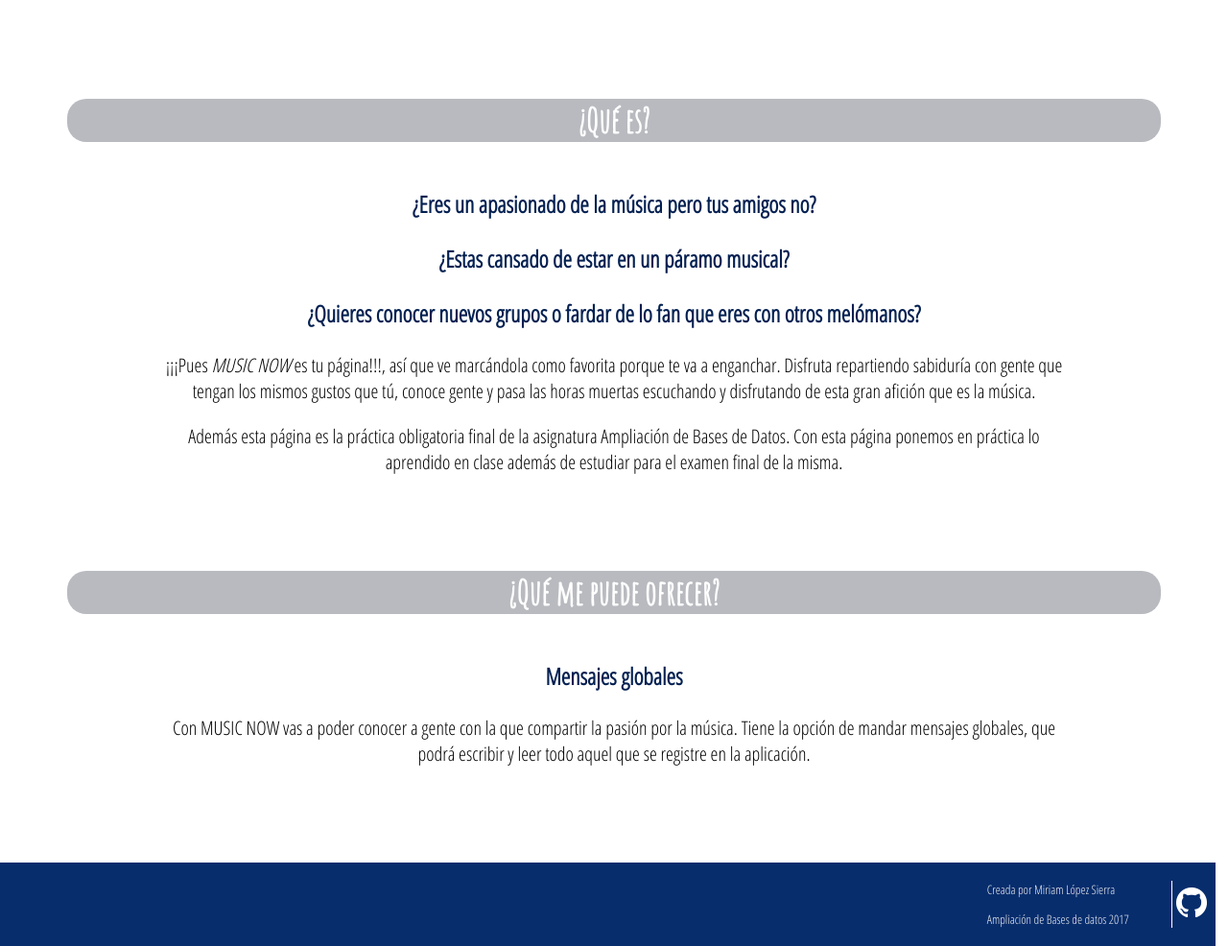
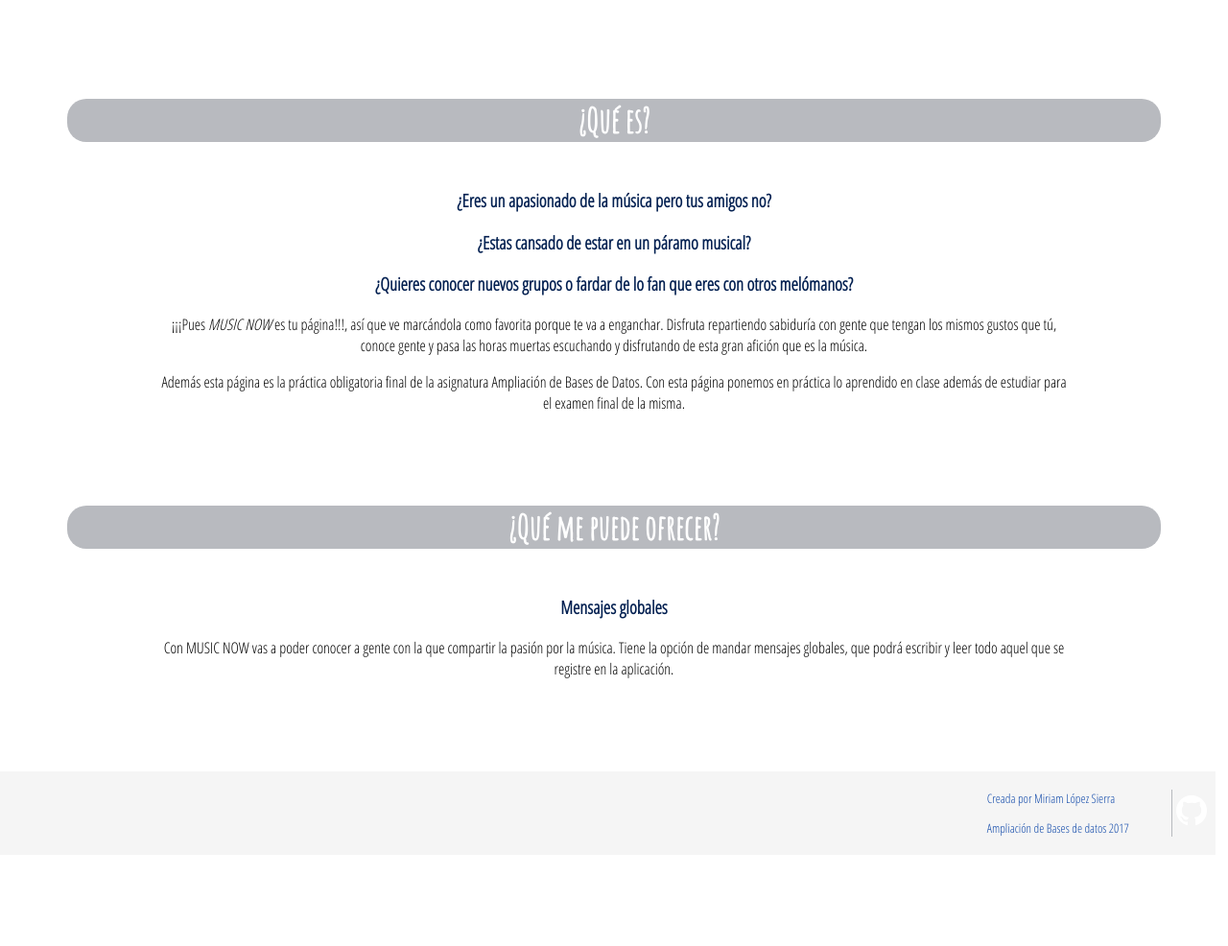
Before and after one commit to Mirilopsi/ABD, a PHP site: page / in a window 1280 px wide. Shown: the part 335-1321 px from the top of the page at 96% size. After the commit the page ends 1207 px from the top, so only its background shows below. Run offline with PHP 8.4, Linux system fonts and the light colour scheme; some web fonts are replaced.

Commit message:
arreglado errores menores apariencia

```diff
--- a/Styles/footer.css
+++ b/Styles/footer.css
@@ -1,9 +1,9 @@
 footer {
-    background-color: #072D6D;
-    color: whitesmoke;
+    color: #0F48A9;
     align-content: rigth;
     position: absolute;
     width: 99vw;
+    background-color: whitesmoke;
 }
 
 footer table {
@@ -18,7 +18,7 @@ footer tr {
 footer ul {
     list-style: none;
     padding: 0 12px;
-    border-right: 1px solid white;
+    border-right: 1px solid #B8BABF;
 }
 
 footer p {
--- a/Styles/main.css
+++ b/Styles/main.css
@@ -15,7 +15,6 @@ h1 {
 p,
 h3 {
     font-family: 'Open Sans Condensed', sans-serif;
-    font-size: 20px;
 }
 
 li {
@@ -28,7 +27,6 @@ h2 {
 }
 
 h3 {
-    font-size: 24px;
     font-weight: bold;
     color: #032051;
 }
@@ -40,7 +38,7 @@ h5 {
     font-family: 'Amatic SC', cursive;
 }
 
-strong {
-    color: #032051;
-    font-style: italic;
+a {
+    text-decoration: none;
+    color: whitesmoke;
 }
--- a/Styles/nav.css
+++ b/Styles/nav.css
@@ -37,16 +37,13 @@
     transition: font-size 0.3s;
     cursor: pointer;
     position: relative;
+    z-index: 3;
     min-width: 60px;
 }
 
 .botonesMenu .opcion:hover {
     background-color: #C6C6C6;
     font-size: 28px;
-}
-
-.parent {
-    z-index: 2;
 }
 
 .parent ul {
@@ -57,6 +54,8 @@
     display: flex;
     flex-direction: column;
     justify-content: flex-start;
+    padding: 12px;
+    border-radius: 20px 0px 20px 20px;
 }
 
 .parent li {
@@ -65,12 +64,12 @@
 
 .parent ul,
 .parent ul li {
-    padding: 0;
     font-size: large;
 }
 
 .parent:hover ul {
     opacity: 1;
+    background-color: #072D6D;
 }
 
 .parent ul li:hover {
--- a/Styles/principal.css
+++ b/Styles/principal.css
@@ -5,7 +5,6 @@
      background-image: url('../assets/img/background.jpg');
      background-position: center;
      background-size: contain;
-     color: white;
      z-index: -1;
      max-height: 270px;
      margin-top: 40px;
@@ -15,6 +14,7 @@
  header img {
      width: 15vw;
      height: 15vw;
+     z-index: 2;
  }
 
  .cabecera {
@@ -22,6 +22,10 @@
      flex-direction: column;
      padding-bottom: 50px;
      max-width: 270px;
+ }
+
+ #home h1 {
+     color: whitesmoke;
  }
 
  main h2 {
```
